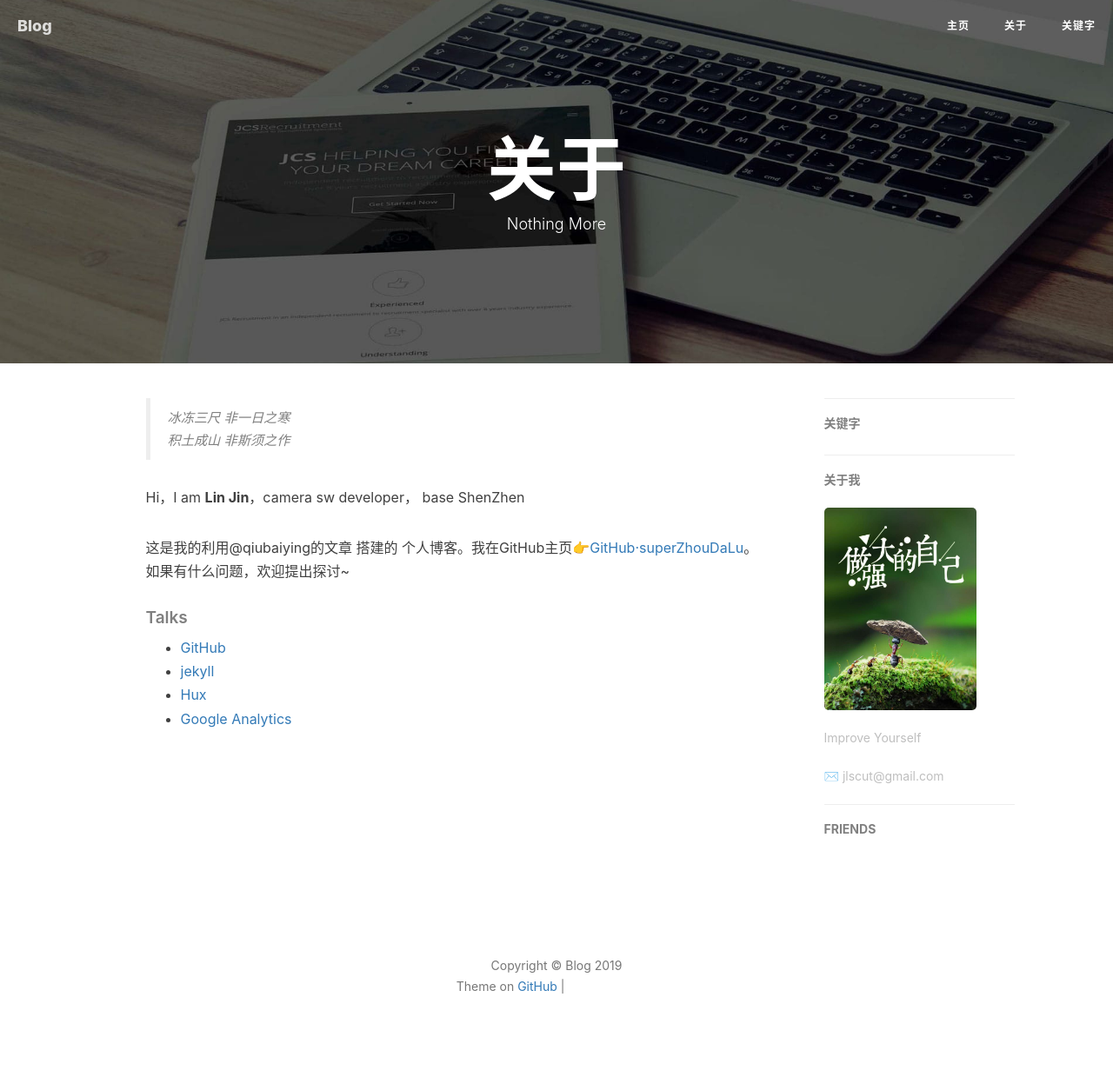
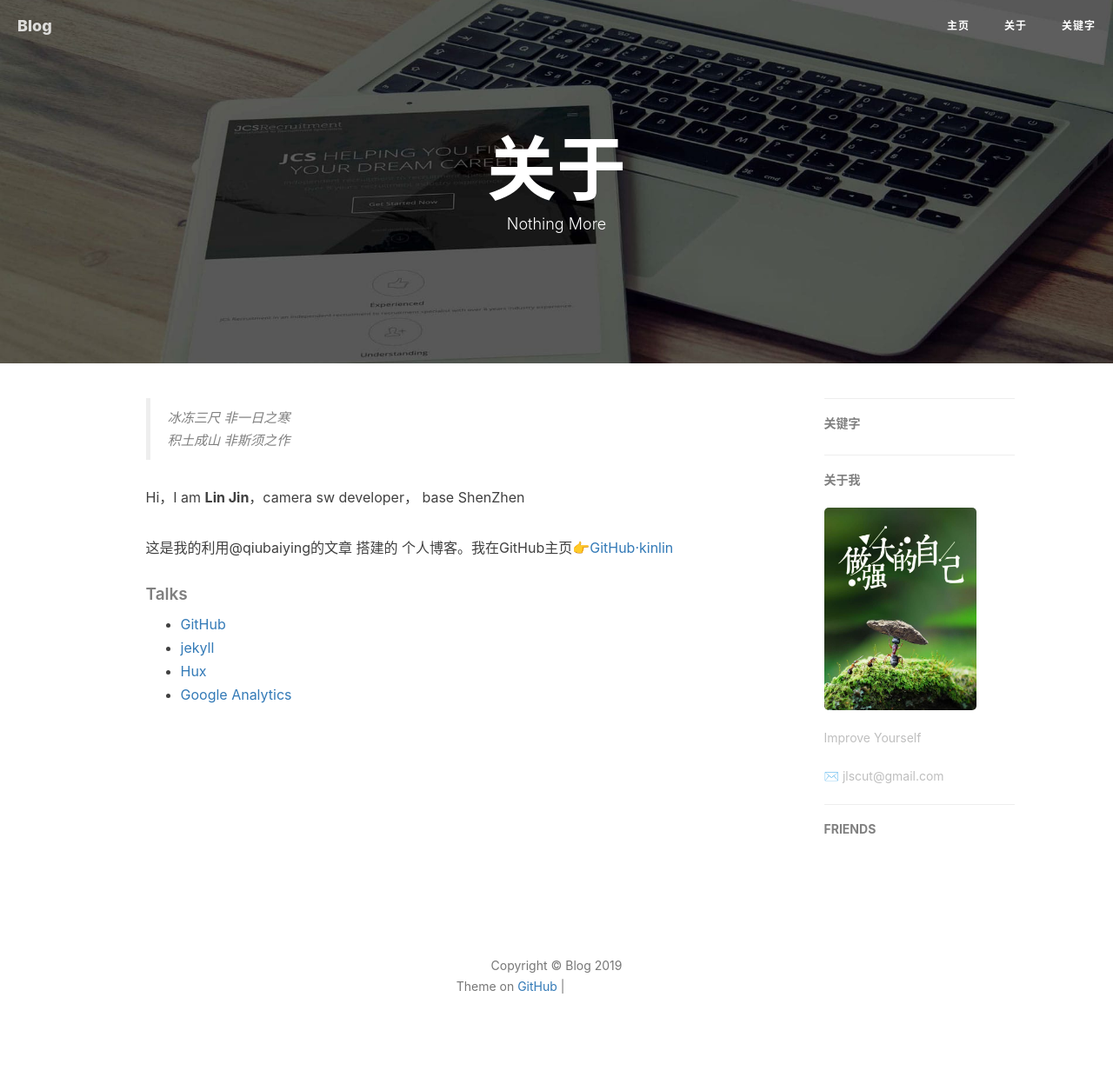
Before and after one commit to kinlin/kinlin.github.io, a Jekyll site: the page built from about.html, in a window 1280 px wide. Shown: the whole page at 87% size. Built offline with Jekyll 4.4.1, drawn with Linux system fonts in a browser that asks for light colours; nearby versions of some CDN libraries; comment, search, counter and statistics services are not loaded; grey boxes are pictures that could not be loaded.

```diff
--- a/about.html
+++ b/about.html
@@ -20,7 +20,7 @@
 
     <p>Hi，I am <strong>Lin Jin</strong>，camera sw developer， base ShenZhen</p>
 
-    <p>这是我的利用@qiubaiying的文章 搭建的 个人博客。我在GitHub主页<a href="https://github.com/superZhouDaLu">👉GitHub·superZhouDaLu</a>。如果有什么问题，欢迎提出探讨~</p>
+    <p>这是我的利用@qiubaiying的文章 搭建的 个人博客。我在GitHub主页<a href="https://github.com/kinlin">👉GitHub·kinlin</a></p>
 
     <p></p>
 
```
Also changed, not shown: _posts/img/books/manage-your-energy/bookcover.jpg (added), _posts/img/books/manage-your-energy/focus_time_1.jpg (added), _posts/img/books/manage-your-energy/focus_time_10.jpg (added), _posts/img/books/manage-your-energy/focus_time_2.jpg (added), _posts/img/books/manage-your-energy/focus_time_3.jpg (added), _posts/img/books/manage-your-energy/focus_time_4.jpg (added), _posts/img/books/manage-your-energy/focus_time_5.jpg (added), _posts/img/books/manage-your-energy/focus_time_6.jpg (added), _posts/img/books/manage-your-energy/focus_time_7.jpg (added), _posts/img/books/manage-your-energy/focus_time_8.jpg (added), _posts/img/books/manage-your-energy/focus_time_9.jpg (added), _posts/img/theworld.jpg (added).
